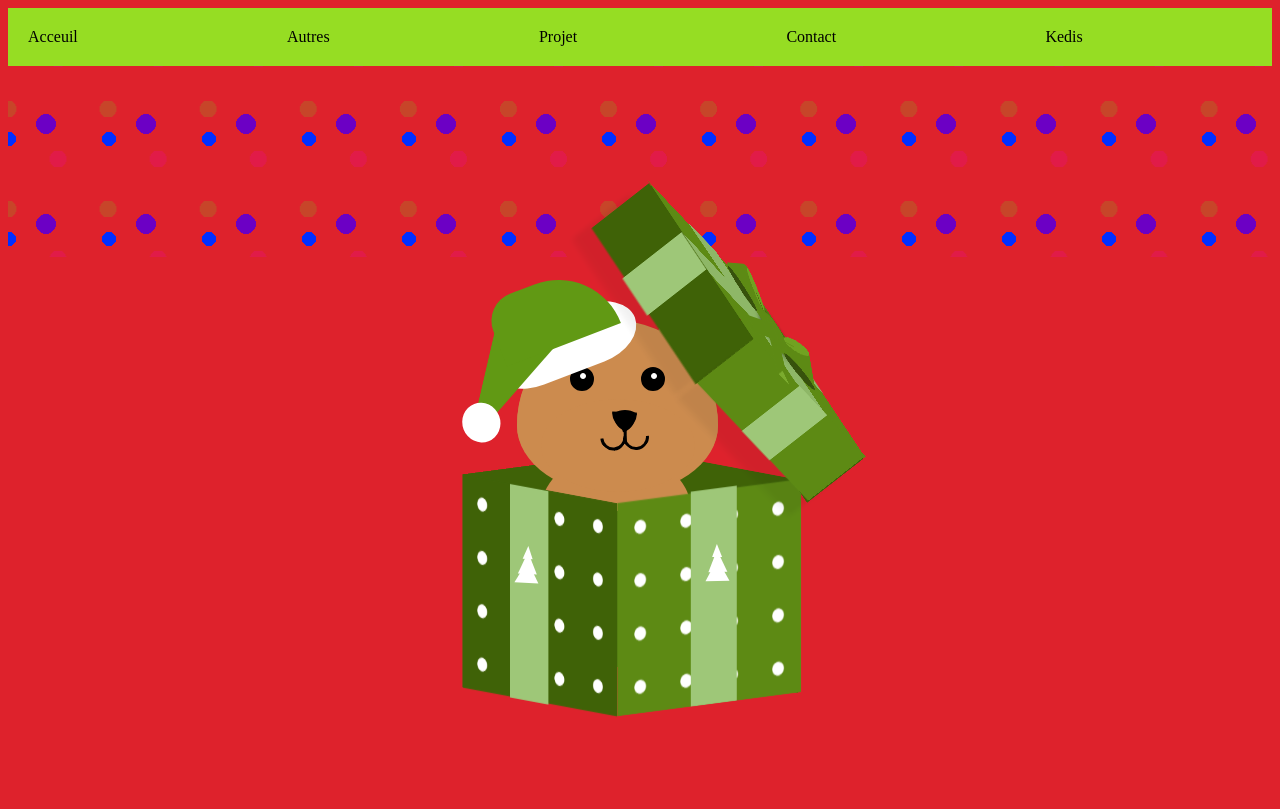
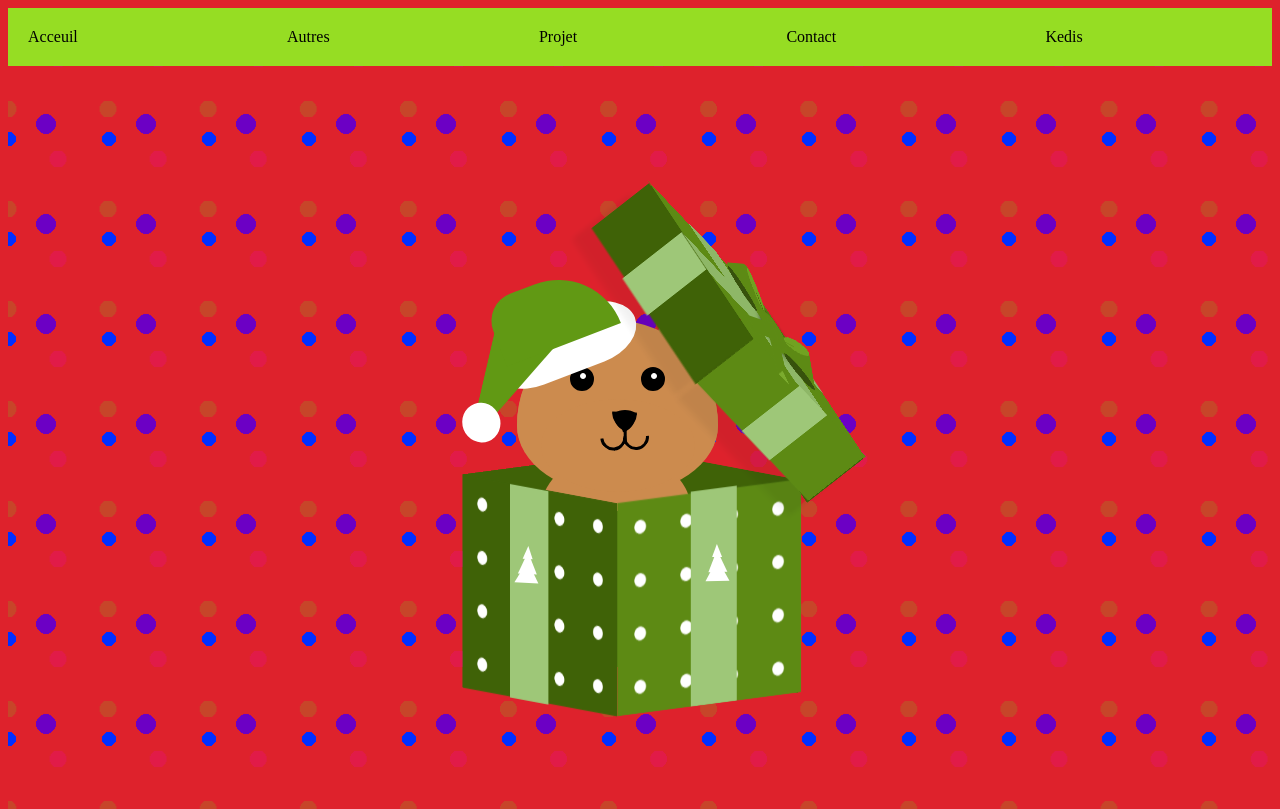
Before and after one commit to kesily/B2G2-Start-Project, a plain HTML site: page index.html in a window 1280 px wide. Drawn offline with Linux system fonts and the light colour scheme.

Commit message:
Agrandissement du background

```diff
--- a/asset/style.css
+++ b/asset/style.css
@@ -40,7 +40,7 @@ z-index: 100;
 
   .light-one,
   .light-two {
-    height: 31%;
+    height: 100%;
     position: absolute;
     top: 9px;
     width: 100%;
```
